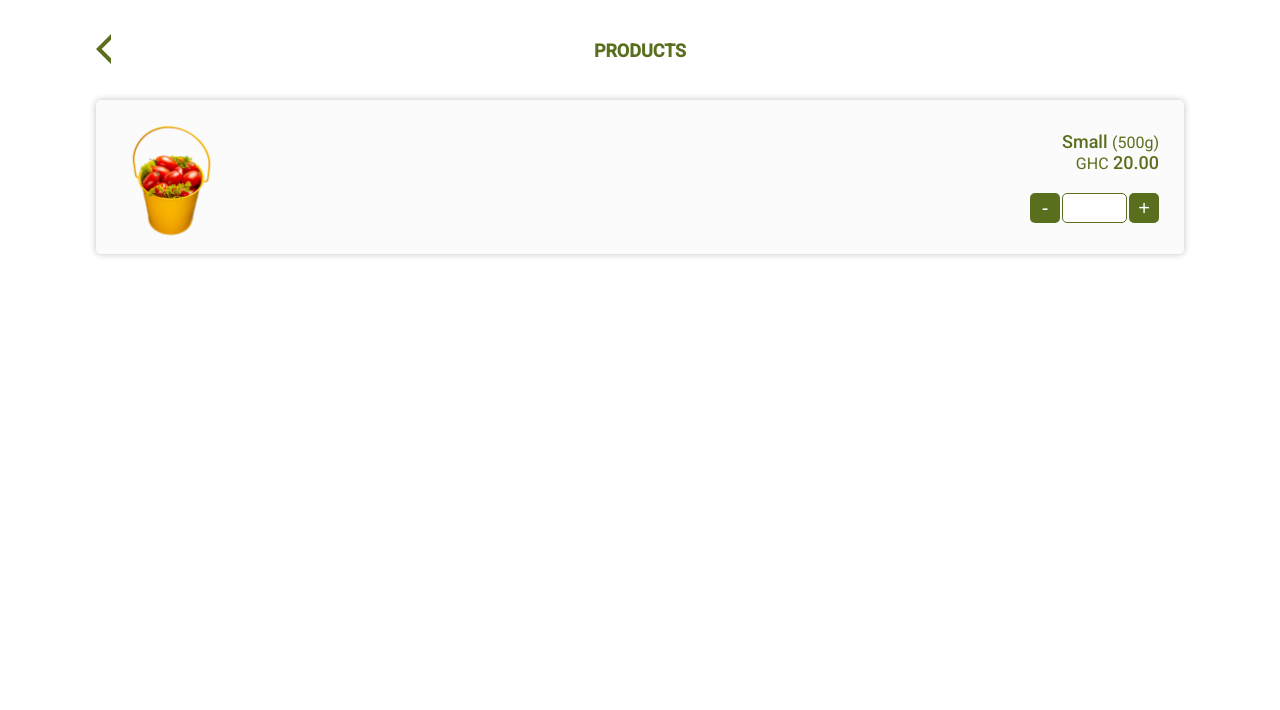
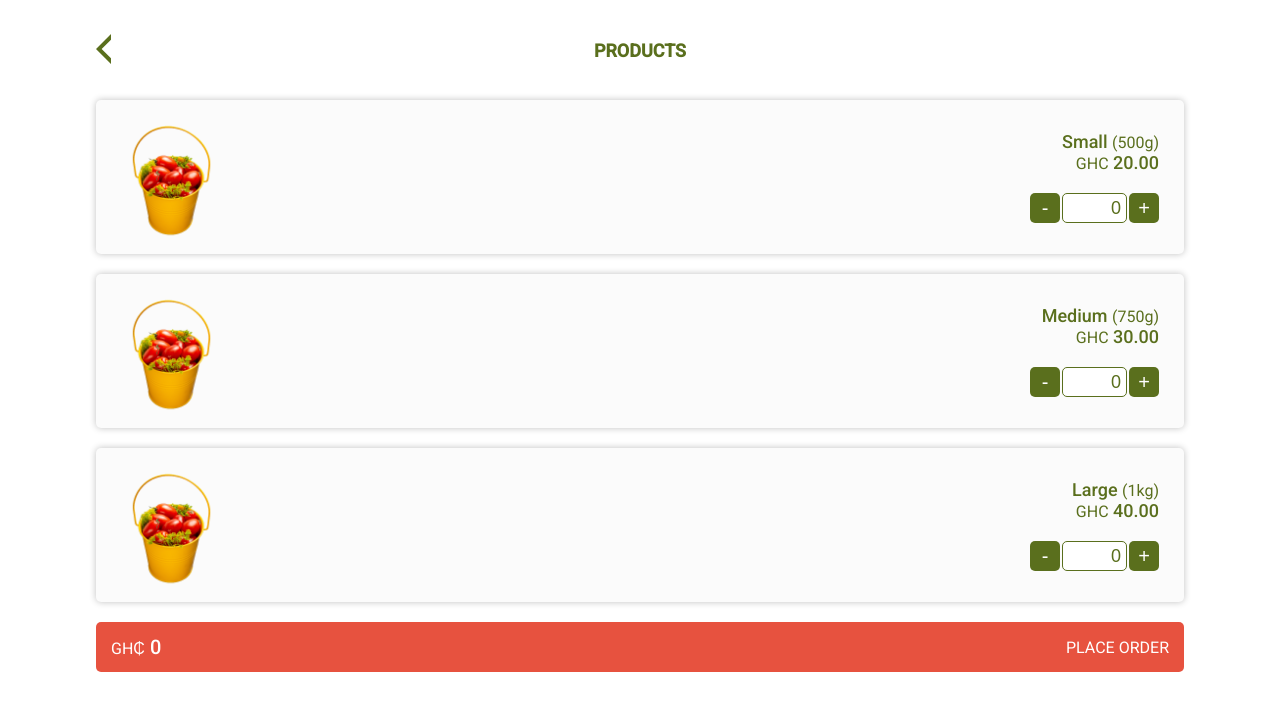
Before and after one commit to GloriaSekyere/edems-foods, a React (Create React App) app: page /products in a window 1280 px wide. Shown: the top 710 px of the page. Built offline with nearby package versions, Linux system fonts and the light colour scheme.

Commit message:
extract single item into SmallJar component and create MediumJar and LargeJar components, add and style place order button

```diff
--- a/src/app/App.css
+++ b/src/app/App.css
@@ -67,7 +67,7 @@ body {
   margin: auto;
 }
 
-.products-content {
+.products-item {
   width: 100%;
   padding: 0 25px;
   display: -webkit-box;
@@ -83,18 +83,19 @@ body {
   background-color: #FBFBFB;
   -webkit-box-shadow: 0 0 7.5px silver;
           box-shadow: 0 0 7.5px silver;
+  margin-bottom: 20px;
 }
 
-.products-content-image {
+.products-item-image {
   width: 100px;
 }
 
-.products-content-image img {
+.products-item-image img {
   max-width: 100%;
   height: auto;
 }
 
-.products-content-details {
+.products-item-details {
   -ms-flex-preferred-size: 70%;
       flex-basis: 70%;
   display: -webkit-box;
@@ -109,7 +110,7 @@ body {
           align-items: flex-end;
 }
 
-.products-content-details-description {
+.products-item-details-description {
   margin-bottom: 20px;
   color: #5A6F1D;
   font-size: 18px;
@@ -117,18 +118,18 @@ body {
   font-weight: 500;
 }
 
-.products-content-details-description span {
+.products-item-details-description span {
   font-size: 16px;
   font-weight: 400;
 }
 
-.products-content-details-quantity {
+.products-item-details-quantity {
   display: -webkit-box;
   display: -ms-flexbox;
   display: flex;
 }
 
-.products-content-details-quantity button {
+.products-item-details-quantity button {
   border: none;
   border-radius: 5px;
   background-color: #5A6F1D;
@@ -139,13 +140,57 @@ body {
   font-size: 20px;
 }
 
-.products-content-details-quantity input {
+.products-item-details-quantity input {
   border: 1px solid #5A6F1D;
   border-radius: 5px;
   width: 65px;
   height: 30px;
   display: inline-block;
   margin: 0 2px;
+  text-align: right;
+  color: #5A6F1D;
+  font-size: 18px;
+  padding-right: 5px;
+}
+
+.products-order {
+  background-color: #E7523F;
+  border-radius: 5px;
+  width: 100%;
+  height: 50px;
+  padding: 0 15px;
+  display: -webkit-box;
+  display: -ms-flexbox;
+  display: flex;
+  -webkit-box-pack: center;
+      -ms-flex-pack: center;
+          justify-content: center;
+  -webkit-box-align: center;
+      -ms-flex-align: center;
+          align-items: center;
+}
+
+.products-order a {
+  color: #FFF;
+  width: 100%;
+  text-decoration: none;
+  text-transform: uppercase;
+  display: -webkit-box;
+  display: -ms-flexbox;
+  display: flex;
+  -webkit-box-pack: justify;
+      -ms-flex-pack: justify;
+          justify-content: space-between;
+  -webkit-box-align: center;
+      -ms-flex-align: center;
+          align-items: center;
+}
+
+.products-order-total span {
+  display: inline-block;
+  margin-left: 5px;
+  font-size: 20px;
+  font-weight: 500;
 }
 
 .home-content-card {
--- /dev/null
+++ b/src/components/LargeJar.js
@@ -0,0 +1,52 @@
+import { useState } from 'react'
+
+//assets
+import Bucket from '../assets/bucket.png'
+
+const LargeJar = () => {
+  const [largeQuantity, setLargeQuantity] = useState(0)
+
+  const handleLargeQuantityChange = (e) => {
+    setLargeQuantity(Number(e.target.value))
+  }
+
+  const handleLargeQuantityDecrease = () => {
+    setLargeQuantity(prevQuantity => prevQuantity - 1)
+  }
+
+  const handleLargeQuantityIncrease = () => {
+    setLargeQuantity(prevQuantity => prevQuantity + 1)
+  }
+
+  return (
+    <div className='products-item'>
+      <div className='products-item-image'>
+        <img src={Bucket} alt="Large-jar" />
+      </div>
+
+      <div className='products-item-details'>
+        <div className='products-item-details-description'>
+          <p>Large <span>(1kg)</span></p>
+          <p><span>GHC</span> 40.00</p>
+        </div>
+
+        <div className='products-item-details-quantity'>
+          <button
+            onClick={handleLargeQuantityDecrease}>
+            -
+          </button>
+          <input
+            onChange={e => handleLargeQuantityChange(e)}
+            value={largeQuantity}
+          />
+          <button
+            onClick={handleLargeQuantityIncrease}>
+            +
+          </button>
+        </div>
+      </div>
+    </div>
+  )
+}
+
+export default LargeJar
--- /dev/null
+++ b/src/components/MediumJar.js
@@ -0,0 +1,52 @@
+import { useState } from 'react'
+
+//assets
+import Bucket from '../assets/bucket.png'
+
+const MediumJar = () => {
+  const [mediumQuantity, setMediumQuantity] = useState(0)
+
+  const handleMediumQuantityChange = (e) => {
+    setMediumQuantity(Number(e.target.value))
+  }
+
+  const handleMediumQuantityDecrease = () => {
+    setMediumQuantity(prevQuantity => prevQuantity - 1)
+  }
+
+  const handleMediumQuantityIncrease = () => {
+    setMediumQuantity(prevQuantity => prevQuantity + 1)
+  }
+
+  return (
+    <div className='products-item'>
+      <div className='products-item-image'>
+        <img src={Bucket} alt="Medium-jar" />
+      </div>
+
+      <div className='products-item-details'>
+        <div className='products-item-details-description'>
+          <p>Medium <span>(750g)</span></p>
+          <p><span>GHC</span> 30.00</p>
+        </div>
+
+        <div className='products-item-details-quantity'>
+          <button
+            onClick={handleMediumQuantityDecrease}>
+            -
+          </button>
+          <input
+            onChange={e => handleMediumQuantityChange(e)}
+            value={mediumQuantity}
+          />
+          <button
+            onClick={handleMediumQuantityIncrease}>
+            +
+          </button>
+        </div>
+      </div>
+    </div>
+  )
+}
+
+export default MediumJar
--- /dev/null
+++ b/src/components/SmallJar.js
@@ -0,0 +1,52 @@
+import { useState } from 'react'
+
+//assets
+import Bucket from '../assets/bucket.png'
+
+const SmallJar = () => {
+  const [smallQuantity, setSmallQuantity] = useState(0)
+
+  const handleSmallQuantityChange = (e) => {
+    setSmallQuantity(Number(e.target.value))
+  }
+
+  const handleSmallQuantityDecrease = () => {
+    setSmallQuantity(prevQuantity => prevQuantity - 1)
+  }
+
+  const handleSmallQuantityIncrease = () => {
+    setSmallQuantity(prevQuantity => prevQuantity + 1)
+  }
+
+  return (
+    <div className='products-item'>
+      <div className='products-item-image'>
+        <img src={Bucket} alt="small-jar" />
+      </div>
+
+      <div className='products-item-details'>
+        <div className='products-item-details-description'>
+          <p>Small <span>(500g)</span></p>
+          <p><span>GHC</span> 20.00</p>
+        </div>
+
+        <div className='products-item-details-quantity'>
+          <button
+            onClick={handleSmallQuantityDecrease}>
+            -
+          </button>
+          <input
+            onChange={e => handleSmallQuantityChange(e)}
+            value={smallQuantity}
+          />
+          <button
+            onClick={handleSmallQuantityIncrease}>
+            +
+          </button>
+        </div>
+      </div>
+    </div>
+  )
+}
+
+export default SmallJar
--- a/src/pages/products/Products.js
+++ b/src/pages/products/Products.js
@@ -1,35 +1,30 @@
-import React from 'react'
-
-//assets
-import Bucket from '../../assets/bucket.png'
+import { useState } from 'react'
+import { Link } from 'react-router-dom'
 
 //components
+import LargeJar from '../../components/LargeJar'
+import MediumJar from '../../components/MediumJar'
 import PageTitle from '../../components/PageTitle'
+import SmallJar from '../../components/SmallJar'
 
 
 const Products = () => {
+  const [total, setTotal] = useState(0)
+
   return (
     <div className='page products'>
 
       <PageTitle title="products" linkTo="/" />
 
-      <div className='products-content'>
-        <div className='products-content-image'>
-          <img src={Bucket} alt="small-jar" />
-        </div>
+      <SmallJar />
+      <MediumJar />
+      <LargeJar />
 
-        <div className='products-content-details'>
-          <div className='products-content-details-description'>
-            <p>Small <span>(500g)</span></p>
-            <p><span>GHC</span> 20.00</p>
-          </div>
-
-          <div className='products-content-details-quantity'>
-            <button>-</button>
-            <input />
-            <button>+</button>
-          </div>
-        </div>
+      <div className='products-order'>
+        <Link to="/order-summary">
+          <p className='products-order-total'>gh₵<span>{total}</span></p>
+          <p>place order</p>
+        </Link>
       </div>
 
 
--- a/src/pages/products/_Products.scss
+++ b/src/pages/products/_Products.scss
@@ -2,7 +2,7 @@
   width: 85%;
   margin: auto;
 
-  &-content {
+  &-item {
     width: 100%;
     padding: 0 25px;
     display: flex;
@@ -11,6 +11,7 @@
     border-radius: 5px;
     background-color: $gray;
     box-shadow: $box-shadow;
+    margin-bottom: 20px;
 
     &-image {
       width: 100px;
@@ -60,8 +61,42 @@
           height: 30px;
           display: inline-block;
           margin: 0 2px;
+          text-align: right;
+          color: $green;
+          font-size: 18px;
+          padding-right: 5px;
         }
       }
     }
   }
+
+  &-order {
+    background-color: $red;
+    border-radius: 5px;
+    width: 100%;
+    height: 50px;
+    padding: 0 15px;
+    display: flex;
+    justify-content: center;
+    align-items: center;
+
+    a {
+      color: $white;
+      width: 100%;
+      text-decoration: none;
+      text-transform: uppercase;
+      display: flex;
+      justify-content: space-between;
+      align-items: center;
+    }
+
+    &-total {
+      span {
+        display: inline-block;
+        margin-left: 5px;
+        font-size: 20px;
+        font-weight: 500;
+      }
+    }
+  }
 }
```
Also changed, not shown: 1 other file (tests, documents, lock files or other folders).
